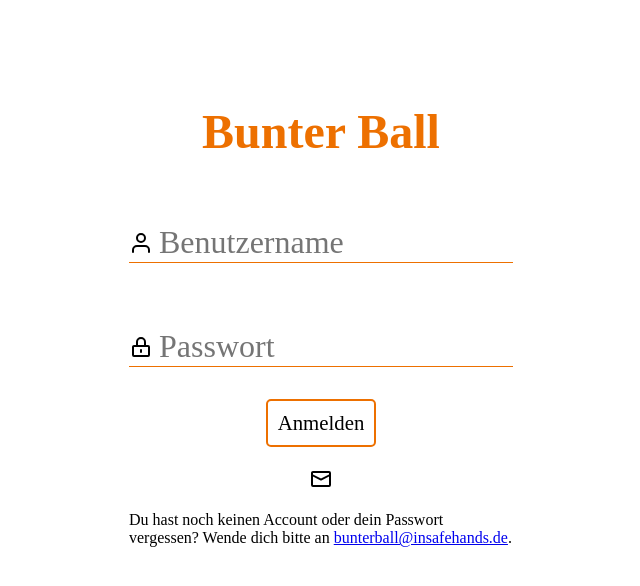
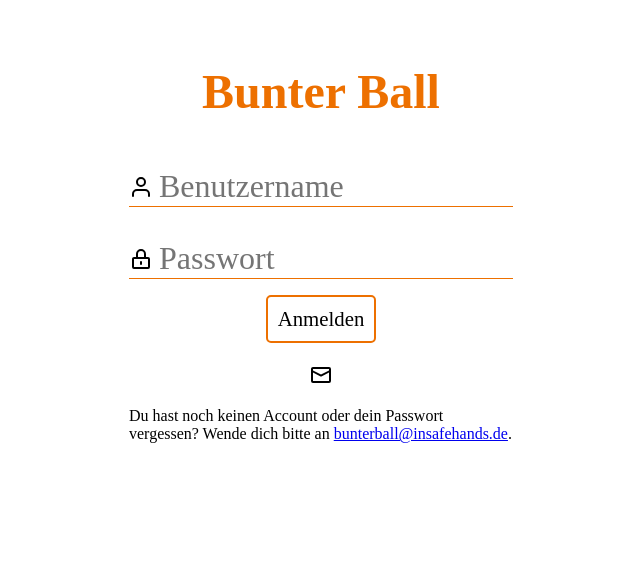
Before and after one commit to digitalfabrik/ish-goalkeeper, a Django app: page /gui/ in a window 1280 px wide. Shown: the top 586 px of the page, without its empty margins (319-959 px from the left). Run offline with Django 3.2, Linux system fonts and the light colour scheme; data that the repository does not hold is empty; some web fonts are replaced.

Commit message:
Change login screen margins, fixes #28

```diff
--- a/src/gui/static/style.css
+++ b/src/gui/static/style.css
@@ -14,8 +14,8 @@ body {
   border: 0;
   font-size: 2em;
   width: 100%;
-  margin-top: 1em;
-  margin-bottom: 1em;
+  margin-top: 0.5em;
+  margin-bottom: 0.5em;
   border-bottom: 1px solid #ed7000;
 }
 
@@ -34,7 +34,7 @@ h1 {
   color: #ed7000;
   font-size: 3em;
   text-align: center;
-  margin-top: 1em;
+  margin-top: 0.5em;
 }
 
 h2 {
@@ -74,7 +74,7 @@ hr {
 
 .logo-main {
   width: 40%;
-  margin-top: 2em;
+  margin-top: 1em;
   margin-left: auto;
   margin-right: auto;
   display: block;
```
